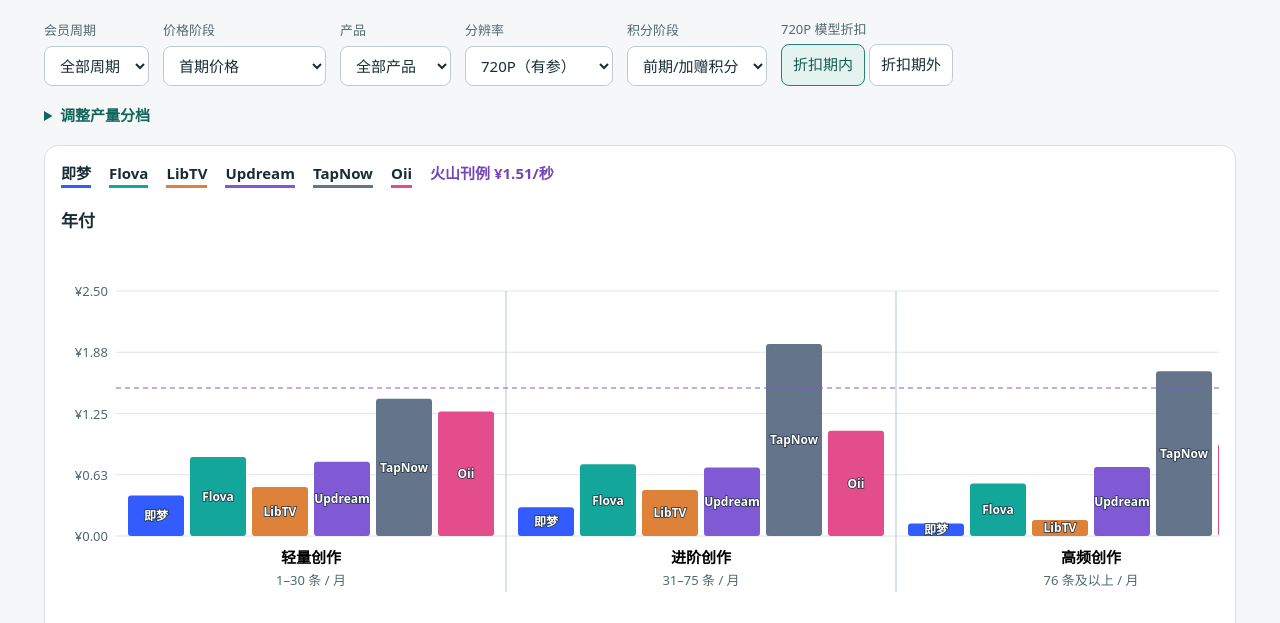
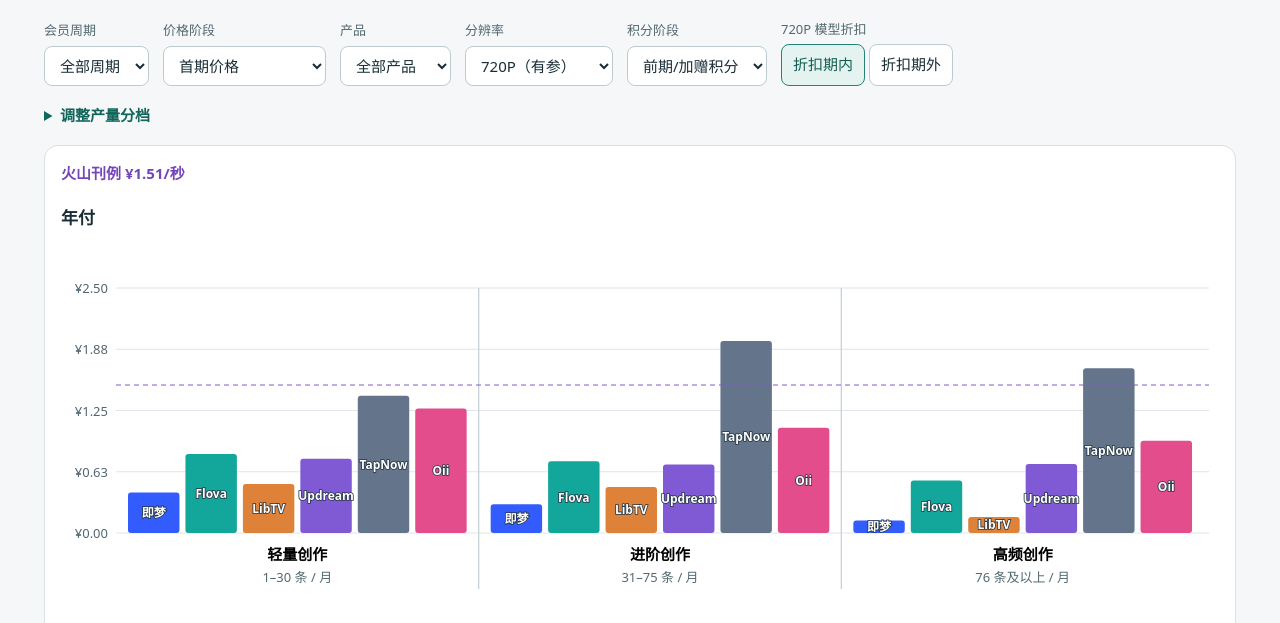
Before and after one commit to shiny-de/sd25-price-compare-site, a plain HTML site: page index.html in a window 1280 px wide. Shown: the part 144-767 px from the top of the page. Drawn offline with Linux system fonts and the light colour scheme.

Commit message:
Fit price charts to viewport

```diff
--- a/index.html
+++ b/index.html
@@ -13,7 +13,7 @@
 .price-bar:focus-visible rect{stroke:#182d35;stroke-width:2}
 #price-tip{position:fixed;inset:auto;z-index:10;pointer-events:none;max-width:calc(100vw - 16px);padding:10px 14px;border-radius:8px;background:#182d35;color:#fff;white-space:pre-line;font-size:14px;line-height:1.5;box-shadow:0 4px 18px #182d3540}
 .switch{display:flex;gap:4px;margin-top:4px}.switch [aria-pressed="true"]{background:#e4f3ef;border-color:#238477;color:#125e53}
-.plot-scroll{overflow:auto}.plot-scroll svg{display:block;width:100%}#plots h2{font-size:17px;margin:20px 0 0}
+.plot-scroll svg{display:block;width:100%;height:auto}#plots h2{font-size:17px;margin:20px 0 0}
 </style>
 <p><small>单位：元/秒。每根柱显示该竞品在此档的最低单秒价，紫色虚线为火山刊例。点击柱体可查看同档全部套餐。</small></p><small id="basis"></small><section id="detail" hidden aria-live="polite"></section></main><script>
 const brands=[
@@ -82,21 +82,22 @@ function draw(){
  const visibleBrands=brands.filter(b=>$('product').value==='全部'||b.name===$('product').value);
  const ref={720:1.51,1080:3.74,'4k':6.03}[$('resolution').value];
  $('legend').replaceChildren();
- visibleBrands.forEach(b=>{
-   const el=document.createElement('span');el.textContent=b.name;
-   el.style.borderBottom='3px solid '+palette[brands.indexOf(b)];$('legend').append(el);
- });
  const official=document.createElement('span');
  official.textContent='火山刊例 ¥'+ref.toFixed(2)+'/秒';official.style.color='#7546b8';$('legend').append(official);
  $('plots').replaceChildren();
  for(const period of periods)drawPlot(period,visibleBrands,ref);
 }
 function drawPlot(period,visibleBrands,ref){
+ const periodQuotes=visibleBrands.map(brand=>({
+   brand,
+   quotes:brand.plans.filter(plan=>plan[0]===period).map(plan=>quote(brand,plan)).filter(Boolean)
+ })).filter(entry=>entry.quotes.length);
+ visibleBrands=periodQuotes.map(entry=>entry.brand);
  const tiers=[];
  let low=1;
  for(const high of [...bounds,Infinity]){
    const label=high===Infinity?low+' 条及以上':low+'–'+high+' 条';
-   const groups=visibleBrands.map(b=>b.plans.filter(s=>s[0]===period).map(s=>quote(b,s)).filter(r=>r&&r.qty>=low&&r.qty<=high).sort((a,b)=>a.cost-b.cost));
+   const groups=periodQuotes.map(({quotes})=>quotes.filter(r=>r.qty>=low&&r.qty<=high).sort((a,b)=>a.cost-b.cost));
    const name=bounds.length===2?tierNames[tiers.length]:'产量 '+(tiers.length+1)+' 档';
    tiers.push({name,label,groups});low=high+1;
  }
@@ -104,13 +105,20 @@ function drawPlot(period,visibleBrands,ref){
  if(!tiers.some(t=>t.groups.some(g=>g.length))){
    const empty=document.createElement('p');empty.textContent='当前筛选无可比报价';$('plots').append(empty);return;
  }
+ const top=Math.ceil(Math.max(ref,...tiers.flatMap(t=>t.groups.map(g=>g[0]?.cost||0)))*1.15*2)/2;
+ const width=Math.max(280,$('plots').clientWidth);
+ const perRow=Math.max(1,Math.floor((width-70)/Math.max(150,visibleBrands.length*55)));
+ for(let i=0;i<tiers.length;i+=perRow){
+   drawPlotRow(period,visibleBrands,ref,tiers.slice(i,i+perRow),width,top);
+ }
+}
+function drawPlotRow(period,visibleBrands,ref,tiers,width,top){
  const scroll=document.createElement('div');scroll.className='plot-scroll';$('plots').append(scroll);
  const plot=document.createElementNS('http://www.w3.org/2000/svg','svg');
  plot.setAttribute('role','group');plot.setAttribute('aria-label',period+'付各产量档位单秒价格');scroll.append(plot);
- const width=Math.max(760,70+tiers.length*Math.max(155,visibleBrands.length*65)),base=302,step=(width-70)/tiers.length;
- const top=Math.ceil(Math.max(ref,...tiers.flatMap(t=>t.groups.map(g=>g[0]?.cost||0)))*1.15*2)/2;
+ const base=302,step=(width-70)/tiers.length;
  const y=value=>base-245*value/top;
- plot.replaceChildren();plot.setAttribute('viewBox','0 0 '+width+' 375');plot.style.minWidth=width+'px';
+ plot.setAttribute('viewBox','0 0 '+width+' 375');
  function svg(tag,attrs,content,parent=plot){
    const node=document.createElementNS('http://www.w3.org/2000/svg',tag);
    for(const [k,v] of Object.entries(attrs))node.setAttribute(k,v);
@@ -135,7 +143,7 @@ function drawPlot(period,visibleBrands,ref){
      const message=caption+'\n单秒价格 ¥'+c.toFixed(3)+'/秒\n相对火山刊例 '+comparison;
      const node=svg('g',{class:'price-bar',tabindex:0,role:'button','aria-label':message,style:'cursor:pointer'});
      svg('rect',{x:x-bw/2,y:y(c),width:bw,height:base-y(c),rx:3,fill:palette[brands.indexOf(visibleBrands[j])]},undefined,node);
-     svg('text',{x,y:(base+y(c))/2,'text-anchor':'middle','dominant-baseline':'central','font-weight':700,'font-size':Math.min(12,base-y(c)),fill:'#fff',stroke:'#263746','stroke-width':1.6,'paint-order':'stroke','pointer-events':'none'},visibleBrands[j].name,node);
+     svg('text',{x,y:(base+y(c))/2,'text-anchor':'middle','dominant-baseline':'central','font-weight':700,'font-size':Math.min(12,base-y(c),(bw-2)/4),fill:'#fff',stroke:'#263746','stroke-width':1.6,'paint-order':'stroke','pointer-events':'none'},visibleBrands[j].name,node);
      const moveTip=e=>showPriceTip(message,e.clientX,e.clientY);
      node.onpointerenter=moveTip;
      node.onpointermove=moveTip;
@@ -162,4 +170,11 @@ discountButtons.forEach(button=>button.onclick=()=>{
 });
 function apply(){const v=$('cuts').value.split(/[,，]/).map(s=>Number(s.trim()));if(v.length>12||v.some((n,i)=>!Number.isSafeInteger(n)||n<1||(i&&n<=v[i-1]))){$('error').textContent=' 请输入递增的正整数，最多 12 个上限。';return}bounds=v;$('error').textContent='';draw()}
 $('apply').onclick=apply;$('cuts').onkeydown=e=>{if(e.key==='Enter')apply()};$('reset').onclick=()=>{$('cuts').value='30, 75';apply()};document.querySelectorAll('select').forEach(el=>el.onchange=draw);draw();
+let previousPlotWidth=$('plots').clientWidth;
+new ResizeObserver(()=>{
+ const width=$('plots').clientWidth;
+ if(width===previousPlotWidth)return;
+ previousPlotWidth=width;
+ draw();
+}).observe($('plots'));
 </script></html>
```
